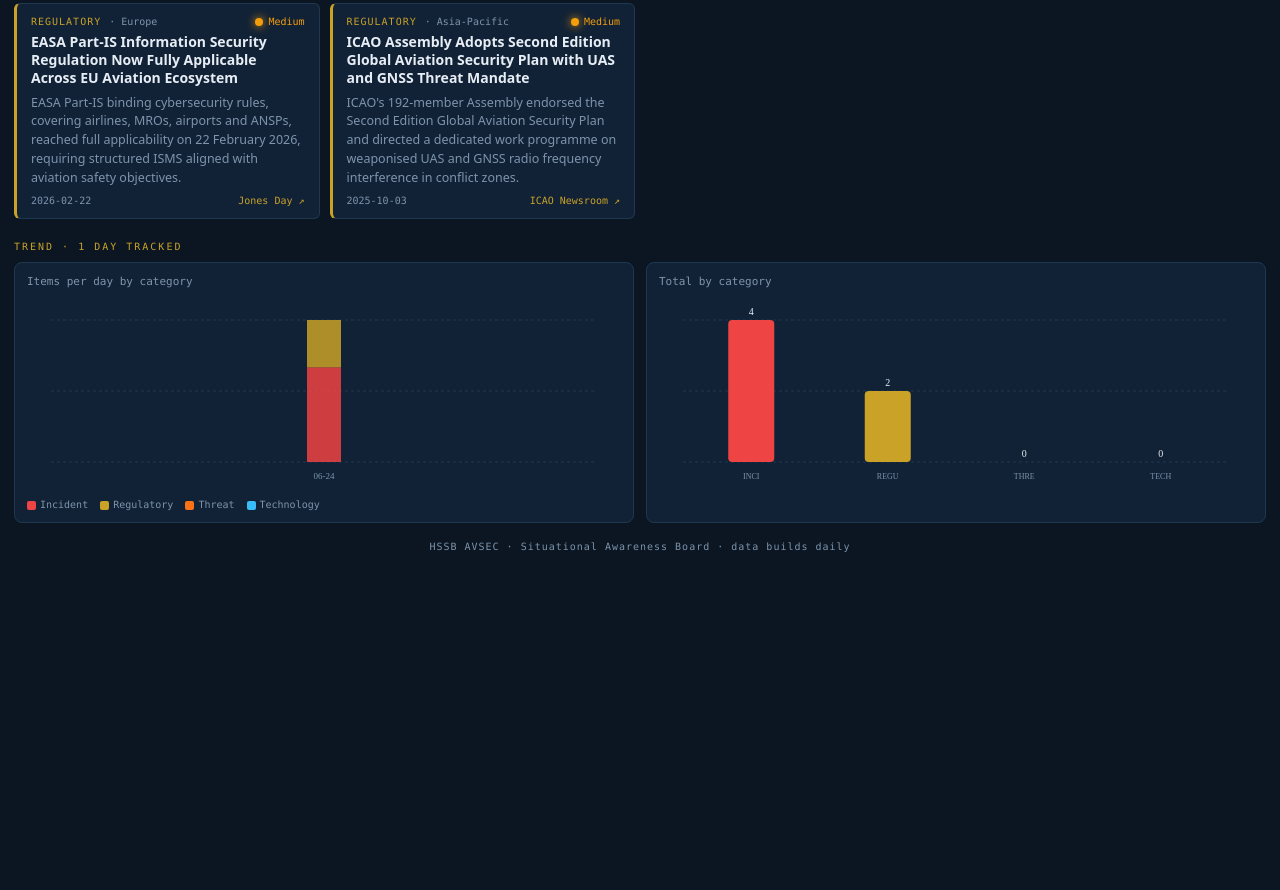
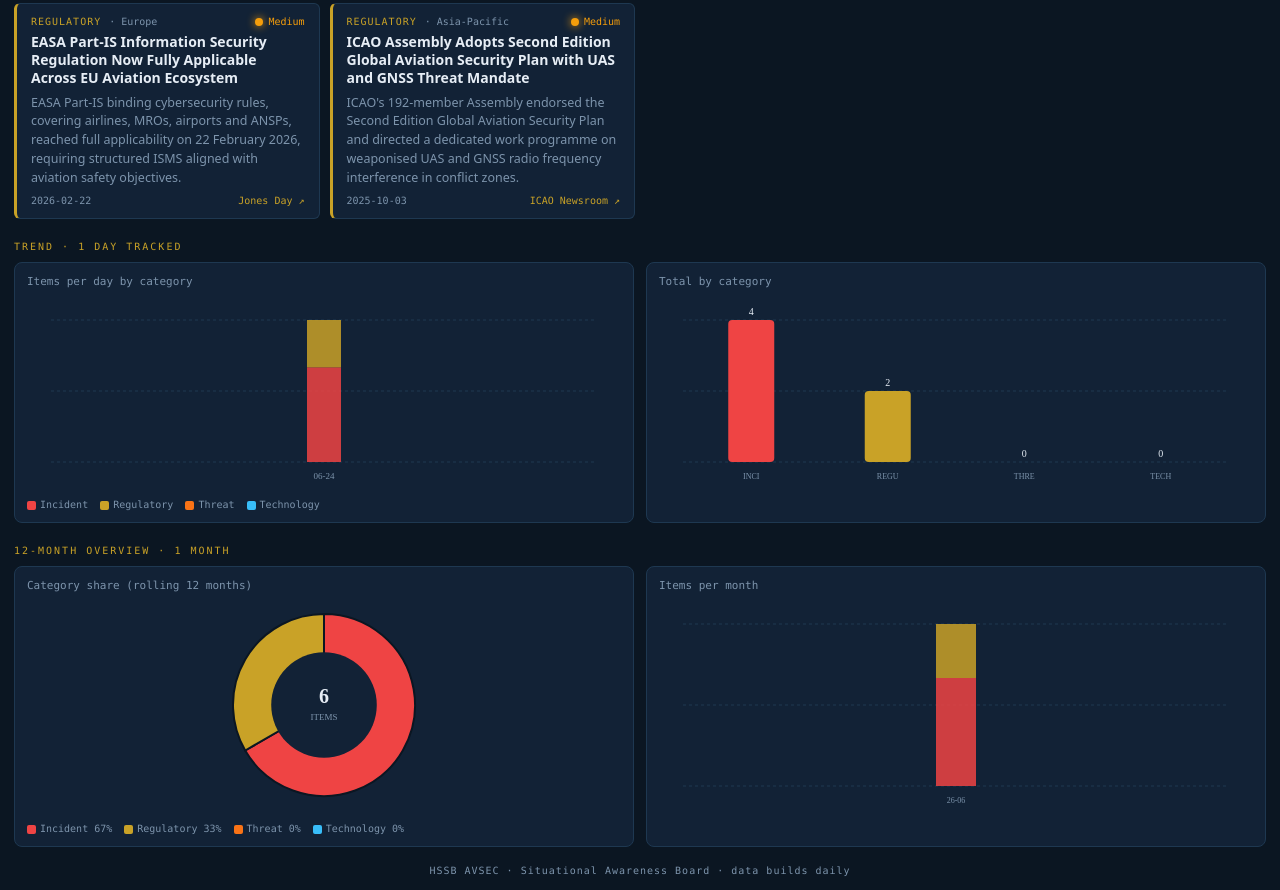
Before and after one commit to mohdismailyakub/avsec-watch, a website: page index.html in a window 1280 px wide. Shown: the part 501-1391 px from the top of the page. Before the commit the page ends 1067 px from the top, so only its background shows below. Drawn offline with Linux system fonts and the light colour scheme.

Commit message:
Add files via upload

```diff
--- a/index.html
+++ b/index.html
@@ -111,6 +111,19 @@
   </div>
 </div>
 
+<div class="eyebrow" id="yearLabel" style="margin:22px 0 10px">12-Month Overview</div>
+<div class="charts">
+  <div class="chart">
+    <div class="clabel">Category share (rolling 12 months)</div>
+    <svg id="chartPie" width="100%" height="210" preserveAspectRatio="none"></svg>
+    <div class="legend" id="pieLegend"></div>
+  </div>
+  <div class="chart">
+    <div class="clabel">Items per month</div>
+    <svg id="chartMonth" width="100%" height="210" preserveAspectRatio="none"></svg>
+  </div>
+</div>
+
 <div class="foot">HSSB AVSEC · Situational Awareness Board · data builds daily</div>
 
 <script>
@@ -146,7 +159,7 @@ function render(){
   const feed=document.getElementById("feed");
   if(!f.length){feed.innerHTML='<div class="empty">'+(items.length?"Tiada item untuk filter ni.":"Feed kosong.")+'</div>';}
   else feed.innerHTML=f.map(card).join("");
-  drawTrend(); drawCat();
+  drawTrend(); drawCat(); drawPie(); drawMonth();
 }
 
 function card(it){
@@ -219,7 +232,61 @@ document.querySelectorAll(".chip").forEach(ch=>ch.addEventListener("click",()=>{
   const col=CATCOLOR[cat]||"#c9a227"; ch.style.background=col; ch.style.color="#10131a"; ch.style.borderColor=col;
   render();
 }));
-window.addEventListener("resize",()=>{drawTrend();drawCat()});
+
+/* ----- 12-month aggregation ----- */
+function yearTotals(){
+  const t={Incident:0,Regulatory:0,Threat:0,Technology:0};
+  (DATA.days||[]).forEach(d=>(d.items||[]).forEach(i=>{if(t[i.category]!=null)t[i.category]++}));
+  return t;
+}
+function monthAgg(){
+  const m={};
+  (DATA.days||[]).forEach(d=>{
+    const key=(d.date||"").slice(0,7); if(!key)return;
+    if(!m[key])m[key]={month:key,Incident:0,Regulatory:0,Threat:0,Technology:0,total:0};
+    (d.items||[]).forEach(i=>{if(m[key][i.category]!=null){m[key][i.category]++;m[key].total++}});
+  });
+  return Object.values(m).sort((a,b)=>a.month<b.month?-1:1).slice(-12);
+}
+
+/* SVG donut — category share over the year */
+function drawPie(){
+  const svg=document.getElementById("chartPie"), leg=document.getElementById("pieLegend");
+  const t=yearTotals(), total=CATS.reduce((s,c)=>s+t[c],0);
+  const W=svg.clientWidth||300,H=210,cx=W/2,cy=H/2,r=Math.min(W/2,cy)-14,ri=r*0.58;
+  if(total===0){svg.innerHTML='<text x="'+cx+'" y="'+cy+'" fill="#7d94ac" font-size="11" text-anchor="middle" font-family="ui-monospace">No data yet</text>';leg.innerHTML="";return;}
+  let start=-Math.PI/2,g="";
+  CATS.forEach(c=>{
+    const frac=t[c]/total; if(frac<=0)return;
+    const end=start+2*Math.PI*frac, large=(end-start)>Math.PI?1:0;
+    const x1=cx+r*Math.cos(start),y1=cy+r*Math.sin(start),x2=cx+r*Math.cos(end),y2=cy+r*Math.sin(end);
+    g+='<path d="M '+cx+' '+cy+' L '+x1.toFixed(1)+' '+y1.toFixed(1)+' A '+r+' '+r+' 0 '+large+' 1 '+x2.toFixed(1)+' '+y2.toFixed(1)+' Z" fill="'+CATCOLOR[c]+'" stroke="#0b1622" stroke-width="2"/>';
+    start=end;
+  });
+  g+='<circle cx="'+cx+'" cy="'+cy+'" r="'+ri+'" fill="#122236"/>';
+  g+='<text x="'+cx+'" y="'+(cy-2)+'" fill="#e6edf5" font-size="20" font-weight="700" text-anchor="middle" font-family="ui-monospace">'+total+'</text>';
+  g+='<text x="'+cx+'" y="'+(cy+15)+'" fill="#7d94ac" font-size="9" text-anchor="middle" font-family="ui-monospace">ITEMS</text>';
+  svg.innerHTML=g;
+  leg.innerHTML=CATS.map(c=>'<span><i style="background:'+CATCOLOR[c]+'"></i>'+c+' '+Math.round(t[c]/total*100)+'%</span>').join("");
+}
+
+/* SVG stacked bar — items per month */
+function drawMonth(){
+  const data=monthAgg(), svg=document.getElementById("chartMonth");
+  const W=svg.clientWidth||300,H=210,pad=24,max=Math.max(1,...data.map(d=>d.total));
+  document.getElementById("yearLabel").textContent="12-Month Overview · "+data.length+" month"+(data.length===1?"":"s");
+  let g="";
+  for(let k=0;k<=2;k++){const y=pad+(H-pad*2)*k/2;g+='<line x1="'+pad+'" y1="'+y+'" x2="'+(W-pad)+'" y2="'+y+'" stroke="#1e3851" stroke-dasharray="3 3"/>';}
+  const slot=(W-pad*2)/Math.max(data.length,1),bw=Math.max(8,Math.min(40,slot-8));
+  data.forEach((d,i)=>{
+    const x=pad+i*slot+(slot-bw)/2; let yb=H-pad;
+    CATS.forEach(c=>{const h=(H-pad*2)*(d[c]/max);if(h>0){g+='<rect x="'+x+'" y="'+(yb-h)+'" width="'+bw+'" height="'+h+'" fill="'+CATCOLOR[c]+'" opacity="0.85"/>';yb-=h;}});
+    g+='<text x="'+(x+bw/2)+'" y="'+(H-7)+'" fill="#7d94ac" font-size="8" text-anchor="middle" font-family="ui-monospace">'+d.month.slice(2)+'</text>';
+  });
+  svg.innerHTML=g;
+}
+
+window.addEventListener("resize",()=>{drawTrend();drawCat();drawPie();drawMonth()});
 </script>
 </body>
 </html>
```
